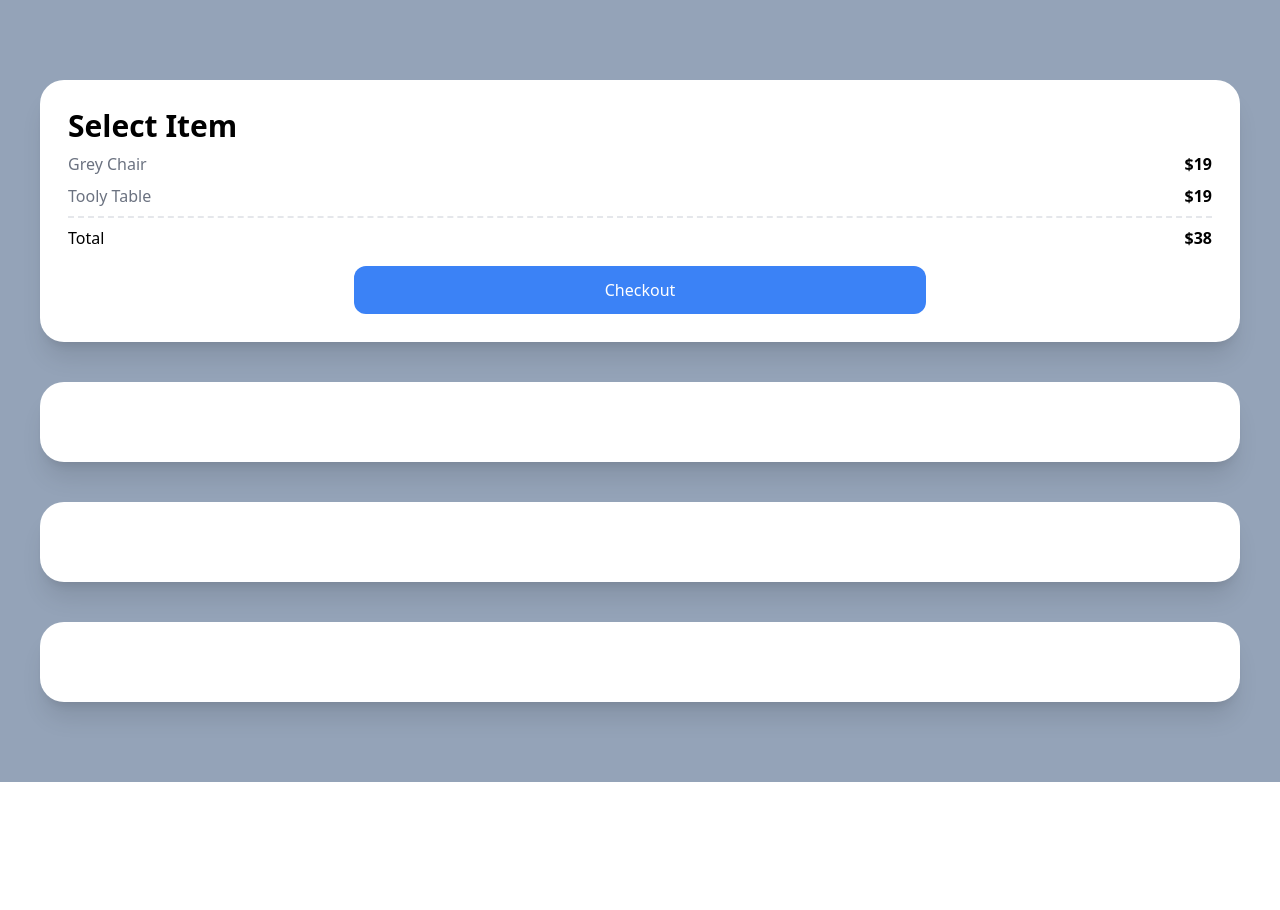
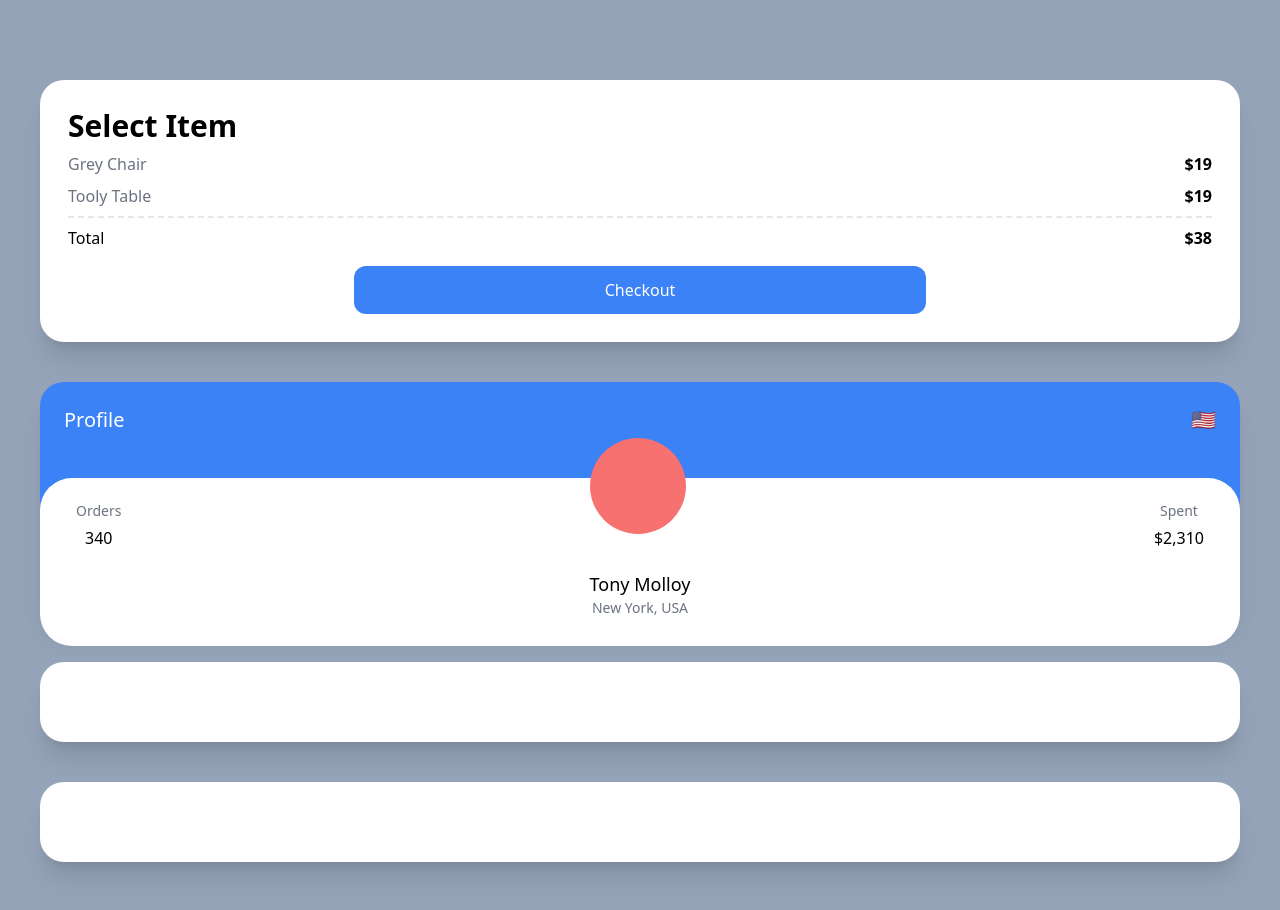
Before and after one commit to NoTabaco/carrot-market, a Next.js app: page / in a window 1280 px wide. Shown: the top 910 px of the page. Before the commit the page ends 800 px from the top, so only its background shows below. Built offline with nearby package versions, Linux system fonts and the light colour scheme.

Commit message:
Test Drive Part Two

```diff
--- a/pages/index.tsx
+++ b/pages/index.tsx
@@ -19,7 +19,29 @@ export default function Home() {
           Checkout
         </div>
       </div>
-      <div className="bg-white p-10 rounded-3xl shadow-xl"></div>
+      <div className="bg-blue-500 rounded-3xl shadow-xl">
+        <div className="p-6 pb-16 flex justify-between">
+          <span className="text-white text-xl">Profile</span>
+          <span className="text-white text-xl">🇺🇸</span>
+        </div>
+        <div className="rounded-[32px] p-6 bg-white relative -top-5 h-[70%]">
+          <div className="flex justify-between items-end relative -top-16">
+            <div className="flex flex-col items-center relative top-4 left-3">
+              <span className="mb-[5px] text-sm text-gray-500">Orders</span>
+              <span className="font-medium">340</span>
+            </div>
+            <div className="h-24 w-24 bg-red-400 rounded-full" />
+            <div className="flex flex-col items-center relative top-4 right-3">
+              <span className="mb-[5px] text-sm text-gray-500">Spent</span>
+              <span className="font-medium">$2,310</span>
+            </div>
+          </div>
+          <div className="flex flex-col items-center -mt-7 -mb-10">
+            <span className="font-medium text-lg">Tony Molloy</span>
+            <span className="text-sm text-gray-500">New York, USA</span>
+          </div>
+        </div>
+      </div>
       <div className="bg-white p-10 rounded-3xl shadow-xl"></div>
       <div className="bg-white p-10 rounded-3xl shadow-xl"></div>
     </div>
```
